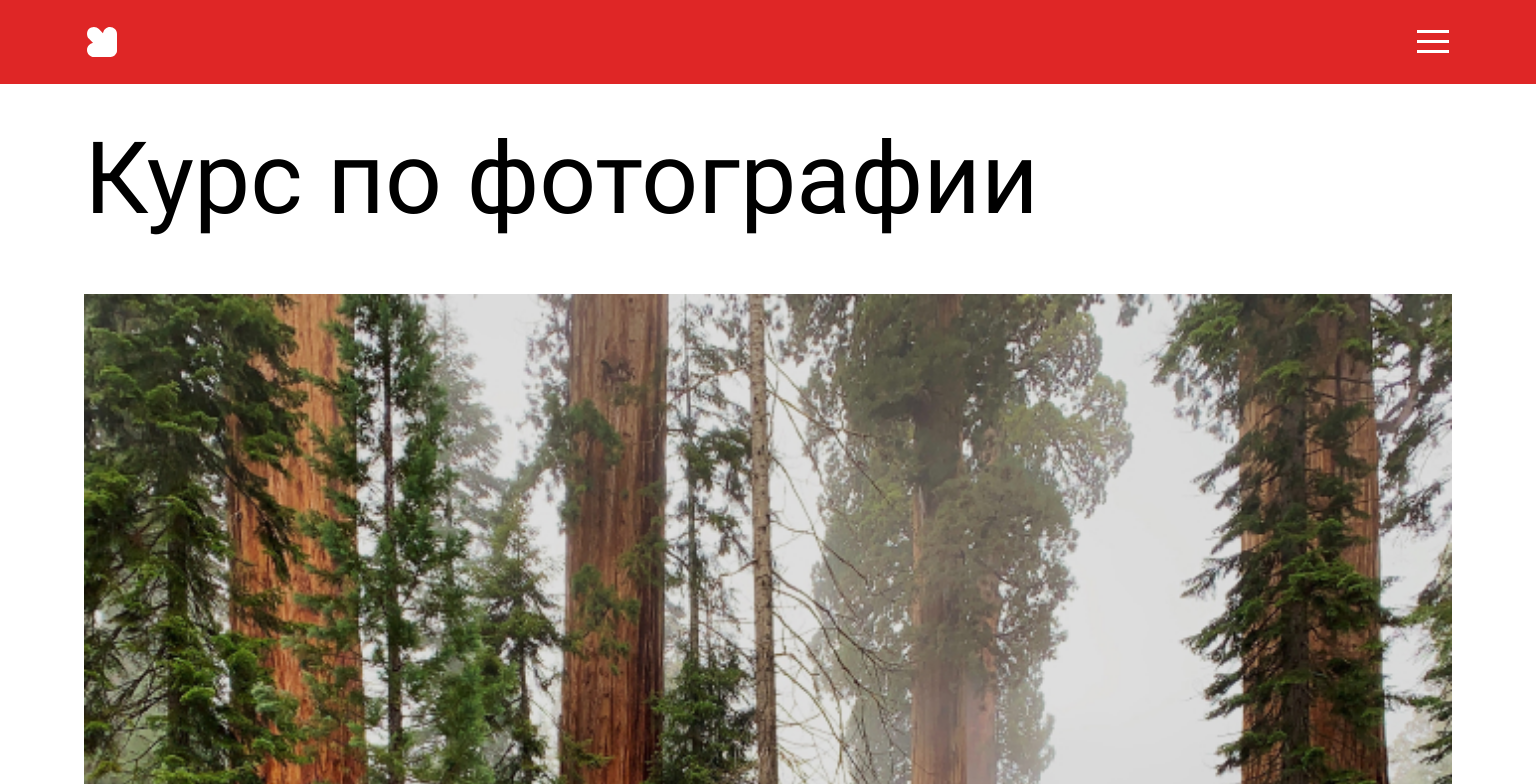
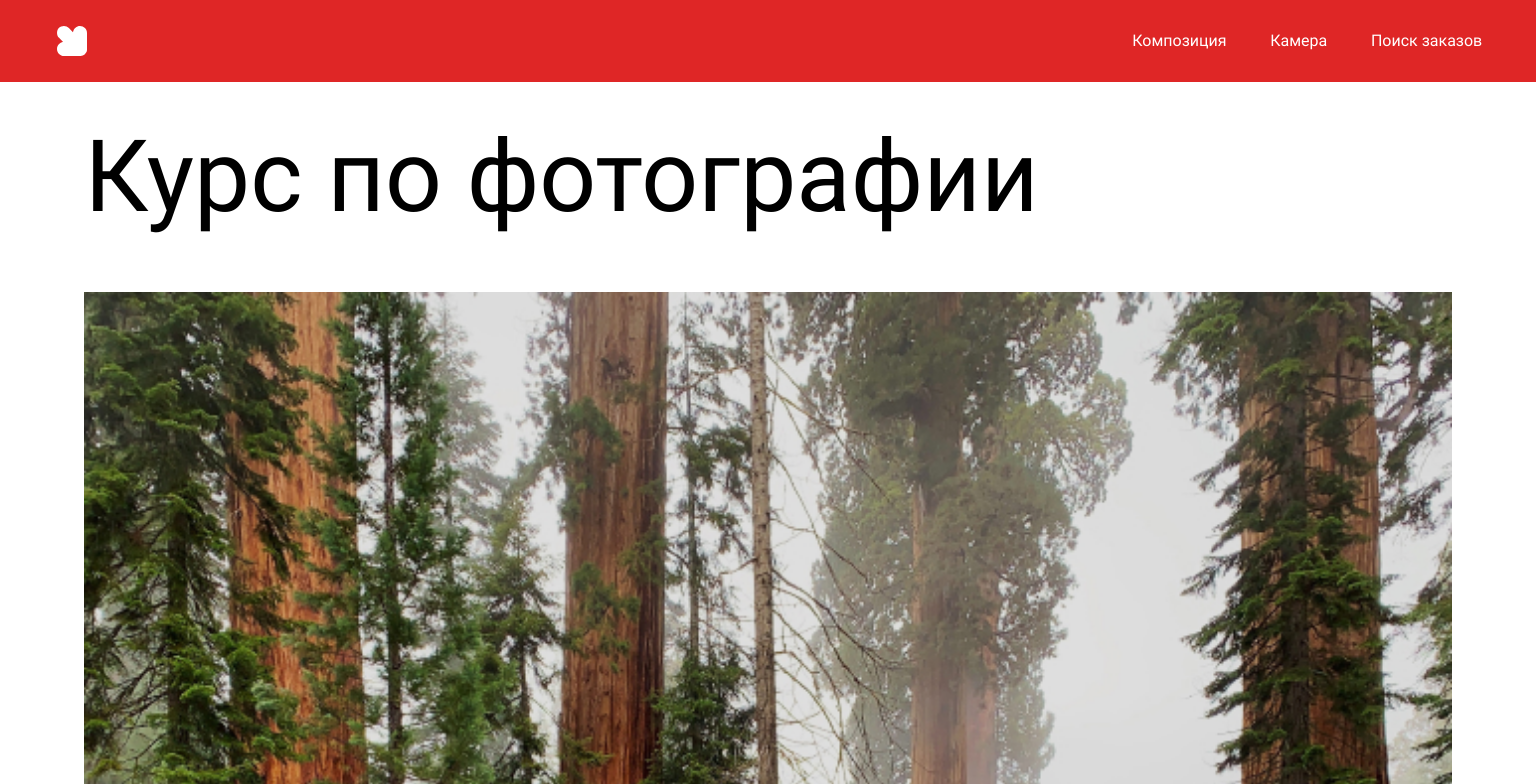
Before and after one commit to trashmarket/Month-of-Landings_external-link, a website: page index.html in a window 1536 px wide. Shown: the top 784 px of the page. Drawn offline with Linux system fonts and the light colour scheme.

Commit message:
desktop menu header done

```diff
--- a/scss/blocks/header/__burger-button/header__burger-button.scss
+++ b/scss/blocks/header/__burger-button/header__burger-button.scss
@@ -5,3 +5,9 @@
   cursor: pointer;
   margin-left: auto;
 }
+
+@media screen and (min-width: 1440px) {
+  .header__burger-button {
+    display: none;
+  }
+}
--- a/scss/blocks/header/__container-button/header__container-button.scss
+++ b/scss/blocks/header/__container-button/header__container-button.scss
@@ -10,3 +10,9 @@
     padding: 26px 3px;
   }
 }
+
+@media screen and (min-width: 1440px) {
+  .header__container-button {
+    width: auto;
+  }
+}
--- a/scss/blocks/header/__menu-wrapper/header__menu-wrapper.scss
+++ b/scss/blocks/header/__menu-wrapper/header__menu-wrapper.scss
@@ -3,10 +3,17 @@
   visibility: hidden;
 }
 
-@media screen and (min-width:768px) {
+@media screen and (min-width: 768px) {
   .header__menu-wrapper {
     position: initial;
     align-items: center;
     display: none;
   }
 }
+
+@media screen and (min-width: 1440px) {
+  .header__menu-wrapper {
+    display: flex;
+    visibility: visible;
+  }
+}
--- a/scss/blocks/header/__wrapper/header__wrapper.scss
+++ b/scss/blocks/header/__wrapper/header__wrapper.scss
@@ -10,3 +10,10 @@
     justify-content: space-between;
   }
 }
+
+@media screen and (min-width: 1440px) {
+  .header__wrapper {
+    @include wrapper-size-position('desktop');
+    flex-direction: row;
+  }
+}
```
Also changed, not shown: css/index.css, 1 other file.
